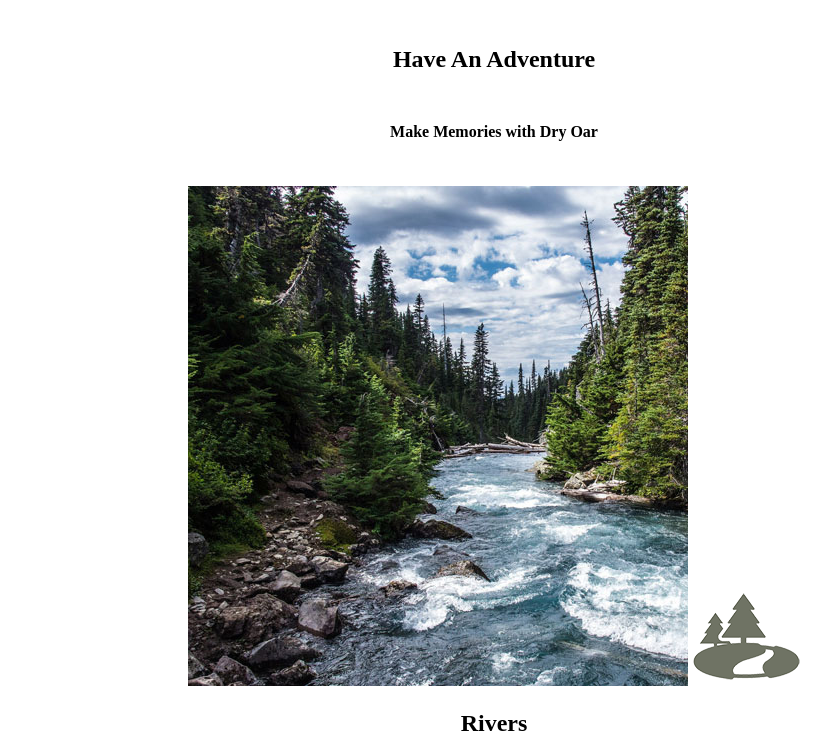
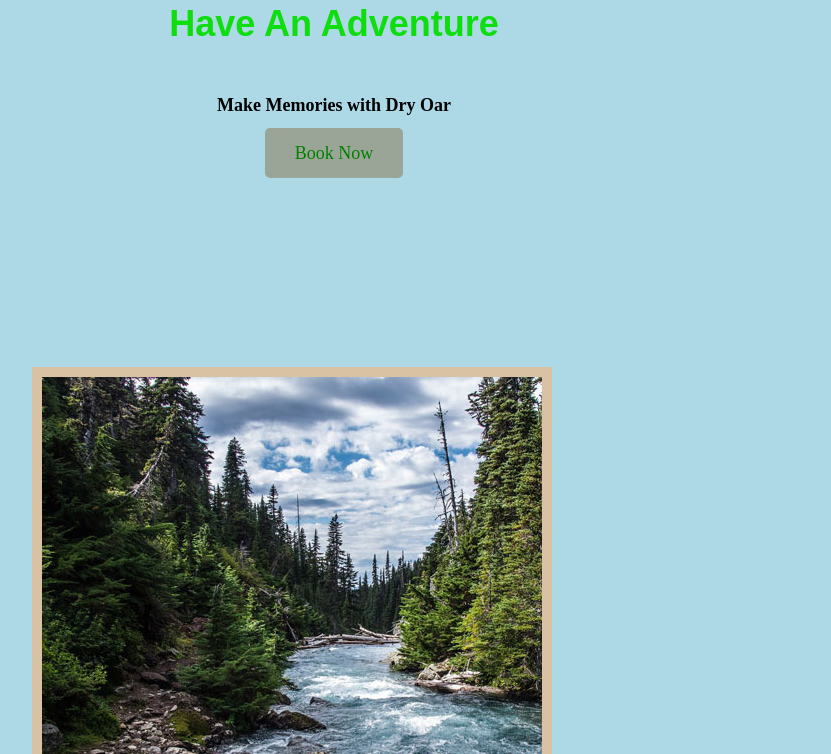
Before and after one commit to amnanozi/wdd130-2, a plain HTML site: page wwr/index.html in a window 1280 px wide. Shown: the part 1015-1769 px from the top of the page, without its empty margins (146-977 px from the left). Drawn offline with Linux system fonts and the light colour scheme.

Commit message:
LO5 CSS FONTS

```diff
--- a/css/style.css
+++ b/css/style.css
@@ -1,5 +1,19 @@
+
+.home-title {
+  font-family: 'poppins', 'arial', sans-serif;
+  font-size: 2em;
+  color: rgb(14, 221, 14);
+  margin-top: 10px;
+}
+
+
 body {
+  max-width: 960px;
   margin: 0;
+  padding: 0;
+  font-size: 18px;
+  text-align: center;
+  background-color: lightblue;
 }
 
 nav, footer {
@@ -34,10 +48,17 @@ p {
   text-align: center;
   padding: 10px;
 }
+h2 {
+  text-align: center;
+  margin: 0;
+}
 
 #active {
 background-color: white;
 color: steelblue;
+}
+#logo-link {
+  padding-top: 5px;
 }
 a:hover {
   background-color: white;
@@ -51,3 +72,52 @@ footer p {
 h1 {
   margin: 50px 0;
 }
+.msg {
+  background-color: #e8b5ce;
+  line-height: 1.5em;
+  padding: 35px;
+
+}
+.msg p {
+  color:  rgb(115, 211, 115);
+  padding-bottom: 15px;
+}
+nav a {
+  padding:1em;
+  min-width: 120px;
+  text-decoration: none;
+  padding: 35px;
+  color: green;
+  text-decoration: none;
+}
+.book, .join {
+  background-color: #9aa597;
+  color: green;
+  text-decoration: none;
+  padding: 15px 30px;
+  margin-top: 50px;
+  border-radius: 5px;
+}
+.icon {
+  width: 80px;
+  padding-top: 10px;
+}
+footer {
+  background-color: #bfd833;
+  color: rgb(228, 42, 42);
+  padding: 25px 50px;
+  margin-top: 200px;
+  font-family: 'poppins', 'arial', sans-serif;
+}
+footer .social img {
+  padding-top: 15px;
+}
+.rivers-card, .camping-card, .rapids-card {
+  margin: 200px 0;
+}
+.card-img {
+  border: 10px solid #d9c2a3;
+}
+main section img {
+  box-sizing: border-box;
+}
--- a/wwr/styles/site-plan-rafting-2.css
+++ b/wwr/styles/site-plan-rafting-2.css
@@ -32,11 +32,14 @@ Fonts are separated by a & */
 
 .home-title {
   color: rgb(14, 221, 14);
+  font-family: 'poppins', 'arial', sans-serif;
+  font-size: 2em;
+  margin-top: 10px;
 }
 body {
   max-width: 960px;
-  margin: 0 auto;
-  padding: 4em;
+  margin: 0;
+  padding: 0;
   font-size: 18px;
   text-align: center;
   background-color: lightblue;
@@ -52,6 +55,7 @@ h1, h2, h3, h4, h5, h6 {
 }
 h2 {
   text-align: center;
+  margin: 0;
 }
 .book:hover, .join:hover {
   color: rgb(218, 159, 159);
@@ -59,6 +63,7 @@ h2 {
 
 .msg p {
   color:  rgb(115, 211, 115);
+  padding-bottom: 15px;
 }
 .msg h2 {
   color: rgb(133, 228, 133);
@@ -129,7 +134,7 @@ nav a {
   padding:1em;
   min-width: 120px;
   text-decoration: none;
-  padding: 10px;
+  padding: 35px;
   color: green;
   text-decoration: none;
 }
@@ -189,6 +194,9 @@ nav a:hover {
   background-color: #9aa597;
   color: green;
   text-decoration: none;
+  padding: 15px 30px;
+  margin-top: 50px;
+  border-radius: 5px;
 }
 .book:hover, .join {
 background-color:#2E4A62 ;
@@ -199,11 +207,16 @@ background-color:#2E4A62 ;
 }
 .msg {
   background-color: #e8b5ce;
+  line-height: 1.5em;
+  padding: 35px;
 
 }
 footer {
   background-color: #bfd833;
   color: rgb(228, 42, 42);
+  padding: 25px 50px;
+  margin-top: 200px;
+  font-family: 'poppins', 'arial', sans-serif;
 }
 footer a {
   color: green;
@@ -217,6 +230,7 @@ footer a:hover {
 }
 .icon {
   width: 80px;
+  padding-top: 10px;
 }
 #hero-img {
   width: 100%;
@@ -227,3 +241,18 @@ footer p {
 footer p a:hover {
   text-decoration: underline;
 }
+#logo-link {
+  padding-top: 5px;
+}
+footer .social img {
+  padding-top: 15px;
+}
+.rivers-card, .camping-card, .rapids-card {
+  margin: 200px 0;
+}
+.card-img {
+  border: 10px solid #d9c2a3;
+}
+main section img {
+  box-sizing: border-box;
+}
--- a/wwr/styles/style.css
+++ b/wwr/styles/style.css
@@ -2,8 +2,24 @@
   max-width: 1600px;
   margin: 0 auto;
 }
+.home-title {
+  font-family: 'poppins', 'arial', sans-serif;
+  font-size: 2em;
+  color: rgb(14, 221, 14);
+  margin-top: 10px;
+}
+body {
+  max-width: 960px;
+  margin: 0;
+  padding: 0;
+  font-size: 18px;
+  text-align: center;
+  background-color: lightblue;
+}
+
 nav a {
   text-align: center;
+  padding: 35px;
 }
 #hero-msg h1 {
   text-align: center;
@@ -32,3 +48,51 @@ a {
   margin: 40px;
   line-height: 1.5em;
 }
+.msg {
+  background-color: #e8b5ce;
+  line-height: 1.5em;
+  padding: 35px;
+
+}
+.msg p {
+  color:  rgb(115, 211, 115);
+  padding-bottom: 15px;
+}
+h2 {
+  text-align: center;
+  margin: 0;
+}
+#logo-link {
+  padding-top: 5px;
+}
+.book, .join {
+  background-color: #9aa597;
+  color: green;
+  text-decoration: none;
+  padding: 15px 30px;
+  margin-top: 50px;
+  border-radius: 5px;
+}
+.icon {
+  width: 80px;
+  padding-top: 10px;
+}
+footer {
+  background-color: #bfd833;
+  color: rgb(228, 42, 42);
+  padding: 25px 50px;
+  margin-top: 200px;
+  font-family: 'poppins', 'arial', sans-serif;
+}
+footer .social img {
+  padding-top: 15px;
+}
+.rivers-card, .camping-card, .rapids-card {
+  margin: 200px 0;
+}
+.card-img {
+  border: 10px solid #d9c2a3;
+}
+main section img {
+  box-sizing: border-box;
+}
```
